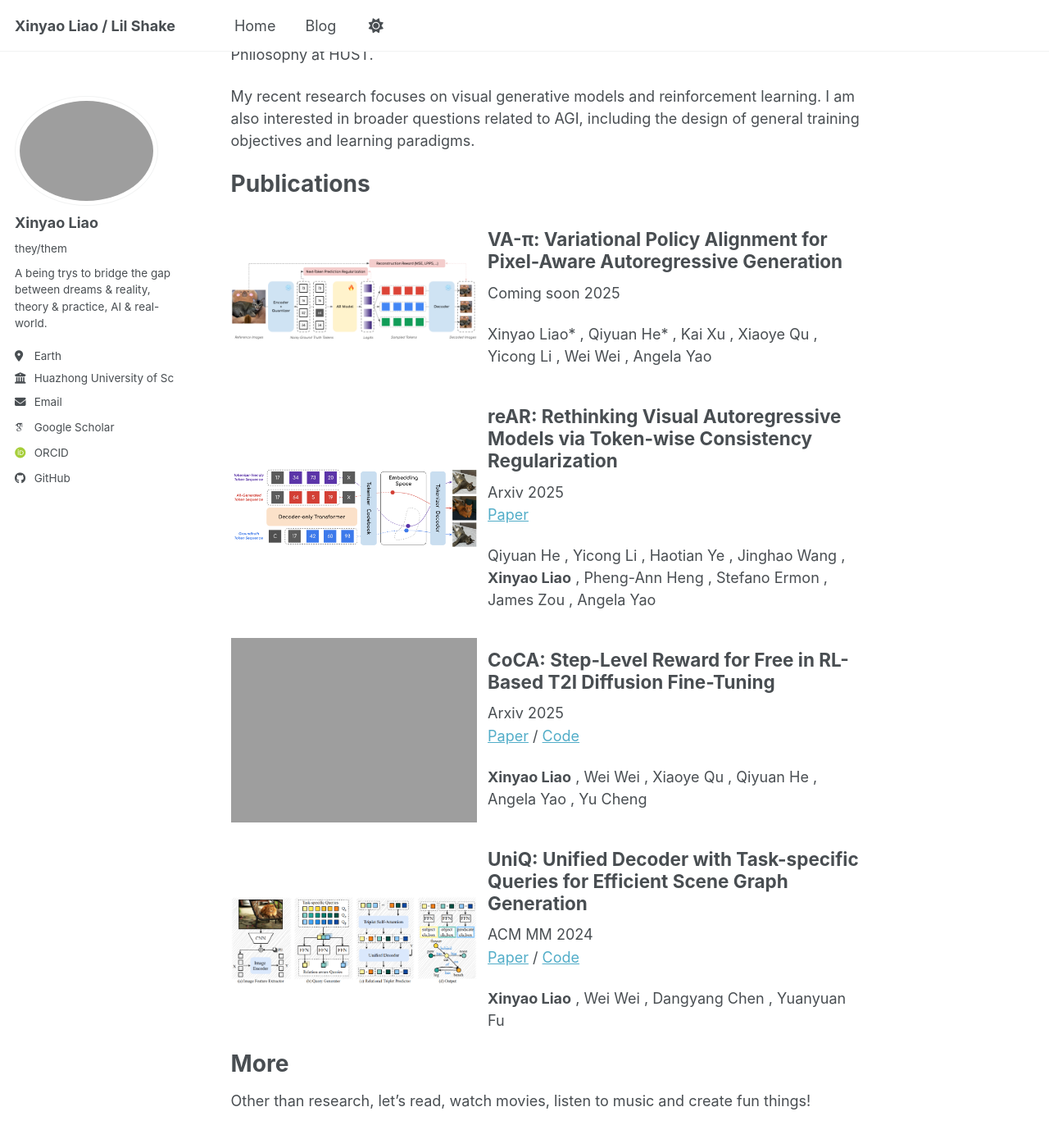
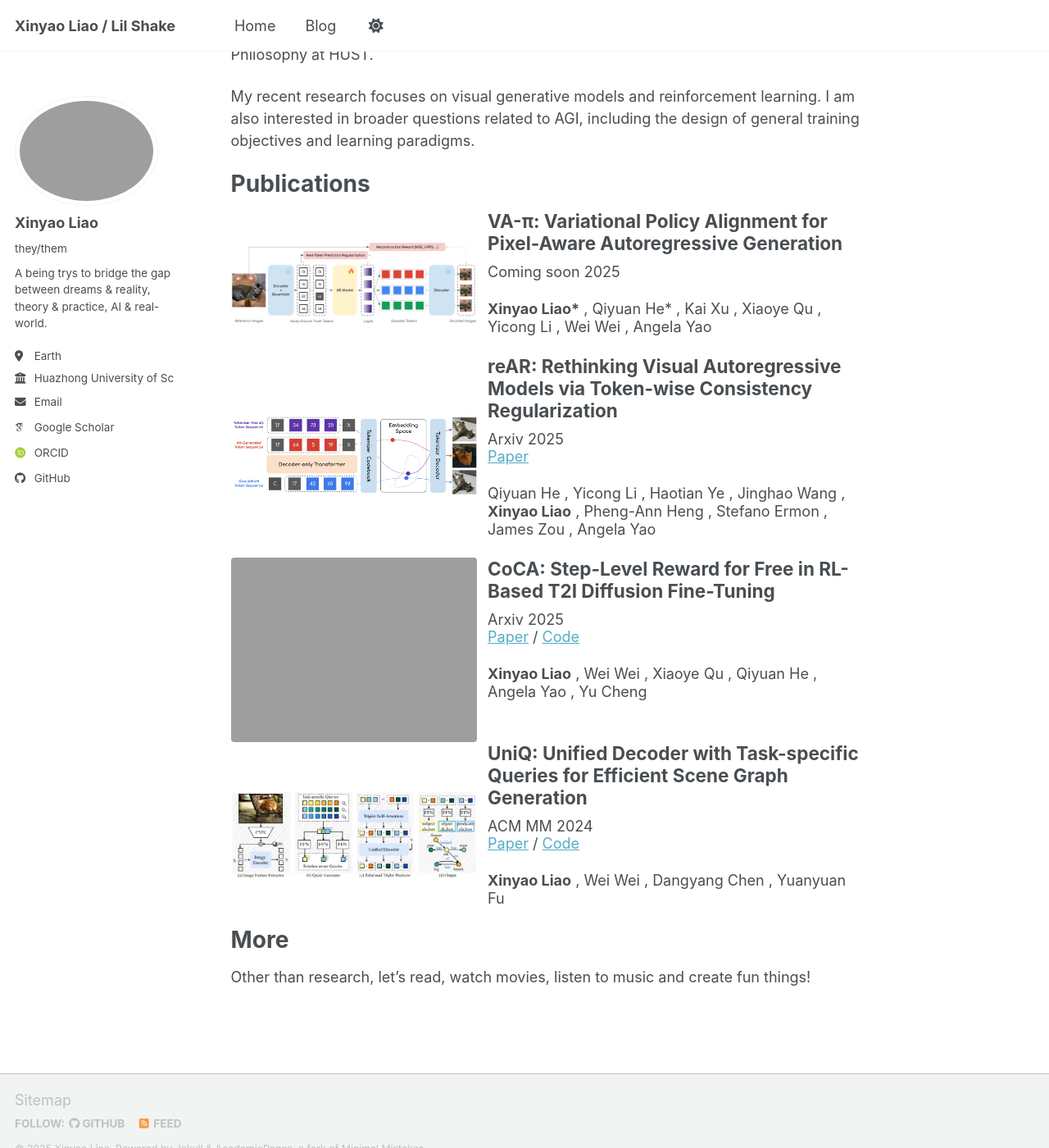
Before and after one commit to Lil-Shake/Lil-Shake.github.io, a Jekyll site: the page built from _pages/about.md, in a window 1280 px wide and 1400 px high, scrolled down 196 px. Shown: the whole window at 82% size. Built offline with Jekyll 4.4.1, drawn with Linux system fonts in a browser that asks for light colours; some web fonts are replaced; a script bundle is joined from its source files by our own code; library files that are not in the unit come from our copies.

Commit message:
update blog bottom & space in pub

```diff
--- a/_includes/archive-single.html
+++ b/_includes/archive-single.html
@@ -21,7 +21,8 @@
 {% capture authors_list %}
   {% for a in post.authors %}
     {% assign name = a | strip %}
-    {% if name == "Xinyao Liao" %}
+    {% assign clean_name = name | remove: "*" | strip %}
+    {% if clean_name == "Xinyao Liao" %}
       <strong>{{ name }}</strong>
     {% else %}
       {{ name }}
--- a/_sass/layout/_archive.scss
+++ b/_sass/layout/_archive.scss
@@ -131,22 +131,23 @@
 
   .archive__item-publication-body {
     flex: 1 1 auto;
-    // line-height: 1.2; // slightly tighter line spacing for the whole block
+    line-height: 1.2; // slightly tighter line spacing for the whole block
 
     // Tighter vertical rhythm inside publication block
     .archive__item-title {
-      margin-bottom: 0.01rem;
+      margin-top: 0;
+      margin-bottom: 0;
     }
 
     .venue-badge {
       display: inline-block;
       margin-top: 0;
-      margin-bottom: 0.01rem;
+      margin-bottom: 0;
     }
 
     .pub-links {
       margin-top: 0;
-      margin-bottom: 0.01rem;
+      margin-bottom: 0;
     }
 
     .pub-authors {
```
Also changed, not shown: _pages/year-archive.html (+7 -7 lines).
